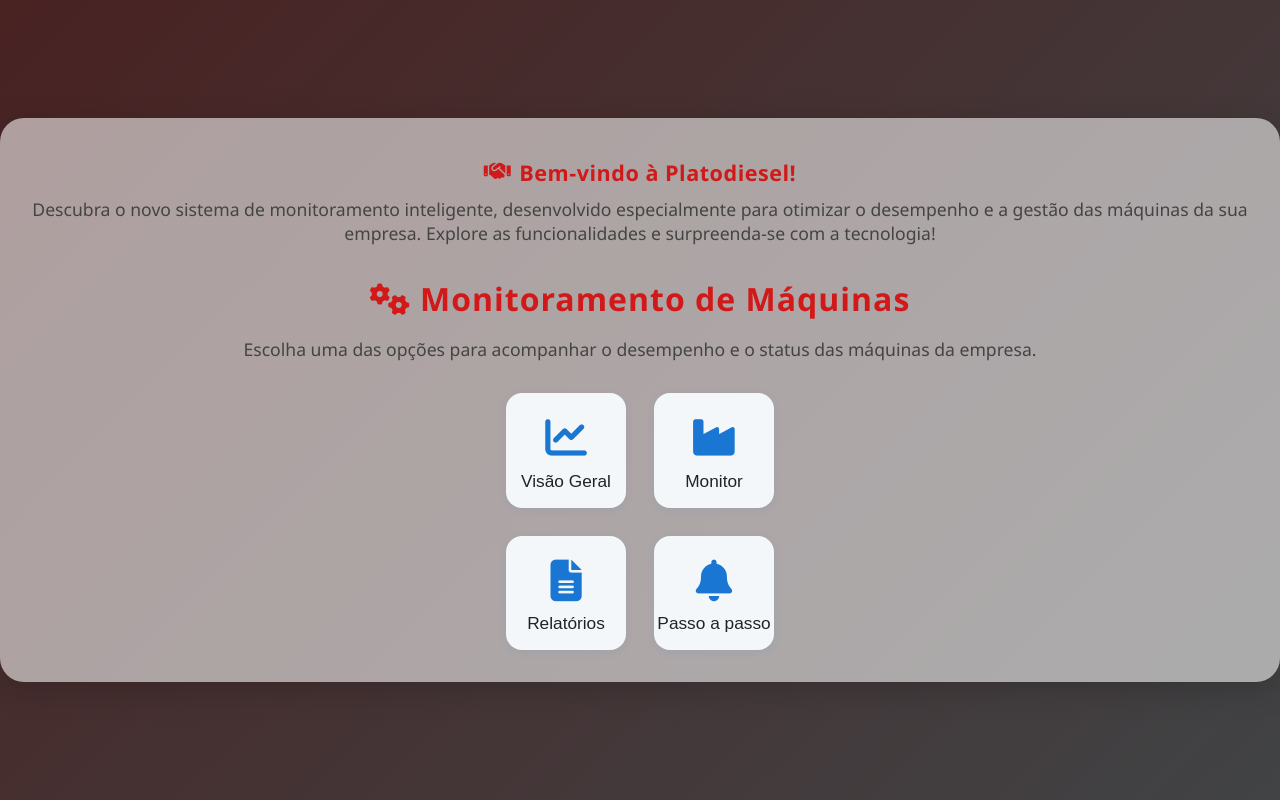
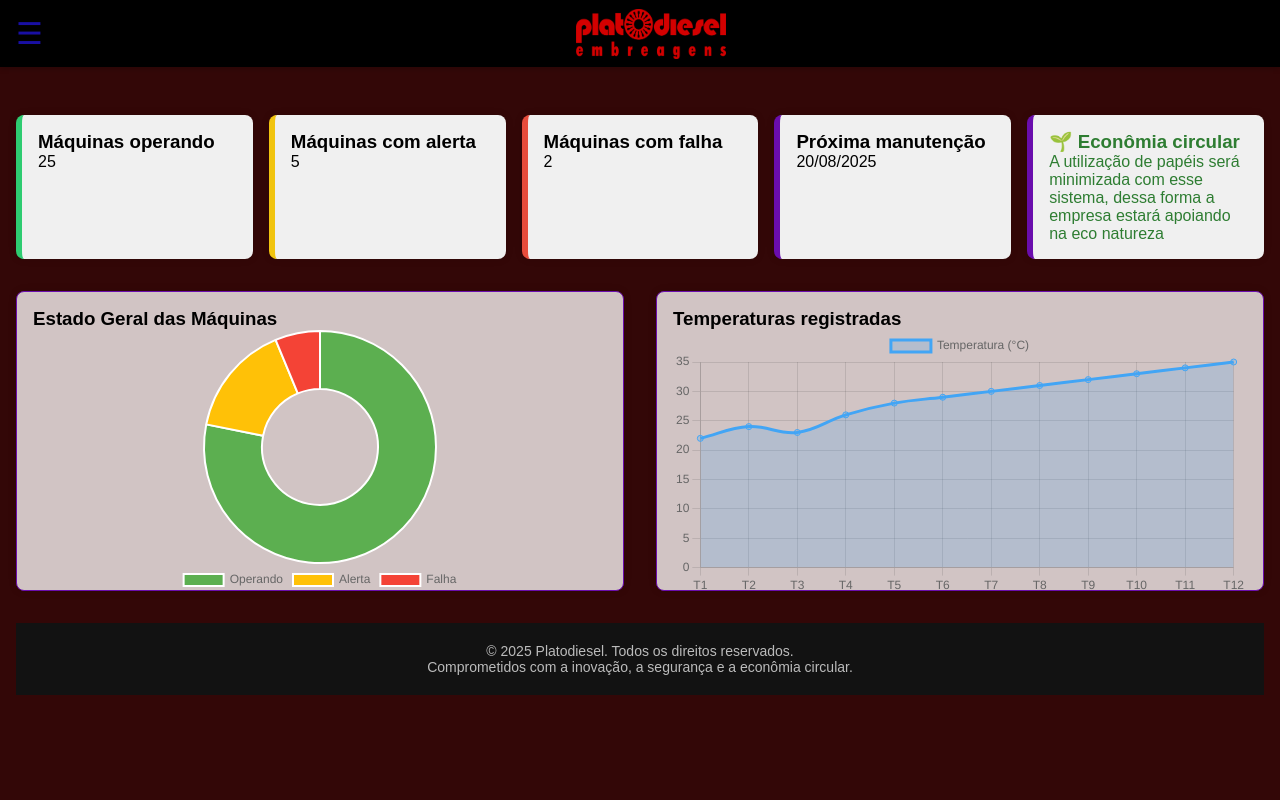
Before and after one commit to RenanMestre/platodisesoft, a plain HTML site: page menu.html in a window 1280 px wide. Drawn offline with nearby package versions, Linux system fonts and the light colour scheme.

```diff
--- a/menu.html
+++ b/menu.html
@@ -1,134 +1,65 @@
 <!DOCTYPE html>
-<html lang="pt-br">
+<html lang="pt-BR">
 <head>
-    <meta charset="UTF-8">
-    <title>Menu</title>
-    <meta name="viewport" content="width=device-width, initial-scale=1.0">
-    <!-- Font Awesome para ícones -->
-    <link rel="stylesheet" href="https://cdnjs.cloudflare.com/ajax/libs/font-awesome/6.5.0/css/all.min.css">
-    <style>
-        body {
-            background: linear-gradient(135deg, #492222 0%, #414345 100%);
-            min-height: 100vh;
-            margin: 0;
-            font-family: 'Segoe UI', Arial, sans-serif;
-            display: flex;
-            align-items: center;
-            justify-content: center;
-        }
-        .menu-monitoramento {
-            background: #ffffff8f;
-            border-radius: 24px;
-            box-shadow: 0 8px 32px rgba(0,0,0,0.18);
-            padding: 40px 32px 32px 32px;
-            min-width: 340px;
-            max-width: 95vw;
-            text-align: center;
-            position: relative;
-        }
-        .bem-vindo {
-            color: #d21919;
-            font-size: 1.35rem;
-            font-weight: 600;
-            margin-bottom: 10px;
-            letter-spacing: 0.5px;
-            display: flex;
-            align-items: center;
-            justify-content: center;
-            gap: 8px;
-        }
-        .curiosidade {
-            color: #444;
-            font-size: 1.05rem;
-            margin-bottom: 24px;
-            margin-top: 0;
-        }
-        .menu-monitoramento h1 {
-            color: #d21919;
-            font-size: 2rem;
-            margin-bottom: 8px;
-            letter-spacing: 1px;
-        }
-        .menu-monitoramento p {
-            color: #444;
-            margin-bottom: 32px;
-            font-size: 1.1rem;
-        }
-        .menu-grid {
-            display: grid;
-            grid-template-columns: repeat(2, 120px);
-            gap: 28px;
-            justify-content: center;
-        }
-        .menu-card {
-            background: #f4f7fa;
-            border-radius: 16px;
-            box-shadow: 0 2px 8px rgba(25, 118, 210, 0.08);
-            padding: 24px 0 16px 0;
-            display: flex;
-            flex-direction: column;
-            align-items: center;
-            transition: transform 0.2s, box-shadow 0.2s;
-            cursor: pointer;
-            border: none;
-            outline: none;
-        }
-        .menu-card:hover {
-            transform: translateY(-6px) scale(1.04);
-            box-shadow: 0 6px 18px rgba(25, 118, 210, 0.18);
-            background: #e3f0fc;
-        }
-        .menu-card i {
-            font-size: 2.6rem;
-            color: #1976d2;
-            margin-bottom: 12px;
-        }
-        .menu-card span {
-            font-size: 1.08rem;
-            color: #222;
-            font-weight: 500;
-        }
-        @media (max-width: 500px) {
-            .menu-monitoramento {
-                padding: 18px 4vw 18px 4vw;
-                min-width: unset;
-            }
-            .menu-grid {
-                grid-template-columns: 1fr 1fr;
-                gap: 16px;
-            }
-        }
-    </style>
+  <meta charset="UTF-8" />
+  <meta name="viewport" content="width=device-width, initial-scale=1.0"/>
+  <title>Dashboard</title>
+  <link rel="stylesheet" href="static/styles.css" />
+  <script src="https://cdn.jsdelivr.net/npm/chart.js"></script>
 </head>
 <body>
-    <div class="menu-monitoramento">
-        <div class="bem-vindo">
-            <i class="fas fa-handshake"></i>
-            Bem-vindo à Platodiesel!
-        </div>
-        <p class="curiosidade">
-            Descubra o novo sistema de monitoramento inteligente, desenvolvido especialmente para otimizar o desempenho e a gestão das máquinas da sua empresa. Explore as funcionalidades e surpreenda-se com a tecnologia!
-        </p>
-        <h1><i class="fas fa-gears"></i> Monitoramento de Máquinas</h1>
-        <p>Escolha uma das opções para acompanhar o desempenho e o status das máquinas da empresa.</p>
-        <div class="menu-grid">
-            <button class="menu-card" onclick="window.location.href='monitoramento.html'">
-                <i class="fas fa-chart-line"></i>
-                <span>Visão Geral</span>
-            </button>
-            <button class="menu-card" onclick="window.location.href='monitor.html'">
-                <i class="fas fa-industry"></i>
-                <span>Monitor</span>
-            </button>
-            <button class="menu-card" onclick="window.location.href='relatorio.html'">
-                <i class="fas fa-file-alt"></i>
-                <span>Relatórios</span>
-            </button>
-            <button class="menu-card" onclick="window.location.href='primeira_vez.html'">
-                <i class="fas fa-bell"></i>
-                <span>Passo a passo</span>
-            </button>
-        </div>
-    </div>
+  <header>
+    <button id="menu-toggle" class="menu-toggle">&#9776;</button> <!-- Botão de menu -->
+    <img src="static/logo.png" alt="Logo da empresa">
+    <nav id="navbar" class="hidden">
+      <ul>
+        <li><a href="#">Se gostou da ideia compre!</a></li>
+      </ul>
+    </nav>
+  </header>
+
+  <main class="container">
+    <!-- Cards -->
+    <section class="status-cards">
+      <div class="card green">
+        <h3>Máquinas operando</h3>
+        <p>25</p>
+      </div>
+      <div class="card yellow">
+        <h3>Máquinas com alerta</h3>
+        <p>5</p>
+      </div>
+      <div class="card red">
+        <h3>Máquinas com falha</h3>
+        <p>2</p>
+      </div>
+      <div class="card">
+        <h3>Próxima manutenção</h3>
+        <p>20/08/2025</p>
+      </div>
+      <div class="card eco-card">
+        <h3>🌱 Econômia circular</h3>
+        <p>A utilização de papéis será minimizada com esse sistema, dessa forma a empresa estará apoiando na eco natureza</p>
+      </div>
+    </section>
+
+    <!-- Gráficos -->
+    <section class="charts">
+      <div class="chart-container">
+        <h3>Estado Geral das Máquinas</h3>
+        <canvas id="statusChart"></canvas>
+      </div>
+      <div class="chart-container">
+        <h3>Temperaturas registradas</h3>
+        <canvas id="tempChart"></canvas>
+      </div>
+    </section>
+
+  <footer style="background-color: #121212; color: #bbb; padding: 20px; text-align: center; font-size: 14px;">
+    <p>&copy; 2025 Platodiesel. Todos os direitos reservados.</p>
+    <p>Comprometidos com a inovação, a segurança e a econômia circular.</p>
+  </footer>
+
+  <script src="script.js"></script>
 </body>
 </html>
--- /dev/null
+++ b/script.js
@@ -0,0 +1,66 @@
+// Menu toggle
+const menuToggle = document.getElementById('menu-toggle');
+const navbar = document.getElementById('navbar');
+
+menuToggle.addEventListener('click', () => {
+  navbar.classList.toggle('active');
+});
+
+// Estado geral das máquinas (pizza)
+const statusCtx = document.getElementById('statusChart').getContext('2d');
+new Chart(statusCtx, {
+  type: 'doughnut',
+  data: {
+    labels: ['Operando', 'Alerta', 'Falha'],
+    datasets: [{
+      data: [25, 5, 2],
+      backgroundColor: ['#5caf50', '#ffc107', '#f44336']
+    }]
+  },
+  options: {
+    responsive: true,
+    maintainAspectRatio: false,
+    plugins: {
+      tooltip: {
+        enabled: true
+      },
+      legend: {
+        position: 'bottom'
+      }
+    }
+  }
+});
+
+// Temperatura (linha)
+const tempCtx = document.getElementById('tempChart').getContext('2d');
+new Chart(tempCtx, {
+  type: 'line',
+  data: {
+    labels: Array.from({ length: 12 }, (_, i) => `T${i + 1}`),
+    datasets: [{
+      label: 'Temperatura (°C)',
+      data: [22, 24, 23, 26, 28, 29, 30, 31, 32, 33, 34, 35],
+      borderColor: '#42a5f5',
+      backgroundColor: 'rgba(66, 165, 245, 0.2)',
+      fill: true,
+      tension: 0.4
+    }]
+  },
+  options: {
+    responsive: true,
+    maintainAspectRatio: false,
+    plugins: {
+      tooltip: {
+        enabled: true
+      },
+      legend: {
+        display: true
+      }
+    },
+    scales: {
+      y: {
+        beginAtZero: true
+      }
+    }
+  }
+});
--- /dev/null
+++ b/static/styles.css
@@ -0,0 +1,174 @@
+/* Estilos gerais */
+* {
+  margin: 0;
+  padding: 0;
+  box-sizing: border-box;
+}
+
+body {
+  font-family: Arial, sans-serif;
+  background-color: #330707;
+  color: #000000;
+}
+
+img {
+  width: 150px;
+  height: 50px;
+  left: 45%;
+  position: absolute;
+}
+
+header {
+  background-color: #000000; /* Azul escuro */
+  padding: 1rem;
+  position: relative;
+  display: flex;
+  align-items: center;
+  justify-content: space-between;
+  box-shadow: 0 2px 5px rgba(0, 0, 0, 0.2);
+}
+
+.eco-card {
+  background-color: #e8f5e9;
+  color: #2e7d32;
+  border-left: 5px solid #43a047;
+}
+.eco-card h3 {
+  margin-top: 0;
+}
+
+#menu-toggle {
+  font-size: 30px;
+  background: none;
+  border: none;
+  color: #190fa3;
+  cursor: pointer;
+  z-index: 10;
+}
+
+nav {
+  display: none;
+  background-color: #0d60ad; /* Roxo vibrante */
+  position: absolute;
+  top: 60px;
+  left: 0;
+  right: 0;
+  padding: 1rem;
+  box-shadow: 0 4px 10px rgba(0, 0, 0, 0.2);
+  z-index: 5;
+  border-radius: 8px;
+  transform: translateY(-100%);
+  transition: transform 0.3s ease-in-out;
+}
+
+nav.active {
+  display: block;
+  transform: translateY(0);
+}
+
+nav ul {
+  list-style: none;
+  display: flex;
+  flex-direction: column;
+  gap: 1.5rem;
+  color: #ffffff;
+}
+
+nav a {
+  color: #ffffff;
+  text-decoration: none;
+  font-weight: bold;
+  font-size: 1.1rem;
+  transition: color 0.3s ease-in-out;
+}
+
+nav a:hover {
+  color: #f0f0f0;
+}
+
+/* Responsividade */
+@media (max-width: 768px) {
+  nav ul {
+    padding: 1rem;
+  }
+
+  img {
+    left: 30%;
+  }
+
+  .container {
+    padding: 1rem;
+    display: flex;
+    flex-direction: column;
+    gap: 2rem;
+  }
+}
+
+.container {
+  padding: 1rem;
+  display: flex;
+  flex-direction: column;
+  gap: 2rem;
+}
+
+.status-cards {
+  display: grid;
+  grid-template-columns: repeat(auto-fit, minmax(200px, 1fr));
+  gap: 1rem;
+  margin-top: 2rem;
+}
+
+.card {
+  background-color: #f0f0f0;
+  padding: 1rem;
+  border-radius: 8px;
+  border-left: 6px solid #6a0dad;
+  box-shadow: 0 0 8px rgba(0,0,0,0.1);
+}
+
+.card.green {
+  border-left: 6px solid #2ecc71;
+}
+.card.yellow {
+  border-left: 6px solid #f1c40f;
+}
+.card.red {
+  border-left: 6px solid #e74c3c;
+}
+
+.charts {
+  display: flex;
+  flex-wrap: wrap;
+  gap: 2rem;
+  justify-content: space-between;
+}
+
+.chart-container {
+  flex: 1 1 400px;
+  background-color: #fffcfcc5;
+  padding: 1rem;
+  border-radius: 8px;
+  border: 1px solid #6a0dad;
+  box-shadow: 0 0 8px rgba(0, 0, 0, 0.1);
+  min-width: 300px;
+  height: 300px;
+}
+
+.chart-container canvas {
+  width: 100% !important;
+  height: 100% !important;
+}
+
+.machines h2 {
+  margin-bottom: 1rem;
+  color: #ffffff; /* Roxo vibrante */
+}
+
+.machines ul {
+  list-style: none;
+  padding: 1rem;
+  background-color: #ffffff;
+  border-radius: 8px;
+  border: 1px solid #ccc;
+  box-shadow: 0 0 5px rgba(0,0,0,0.1);
+}
```
